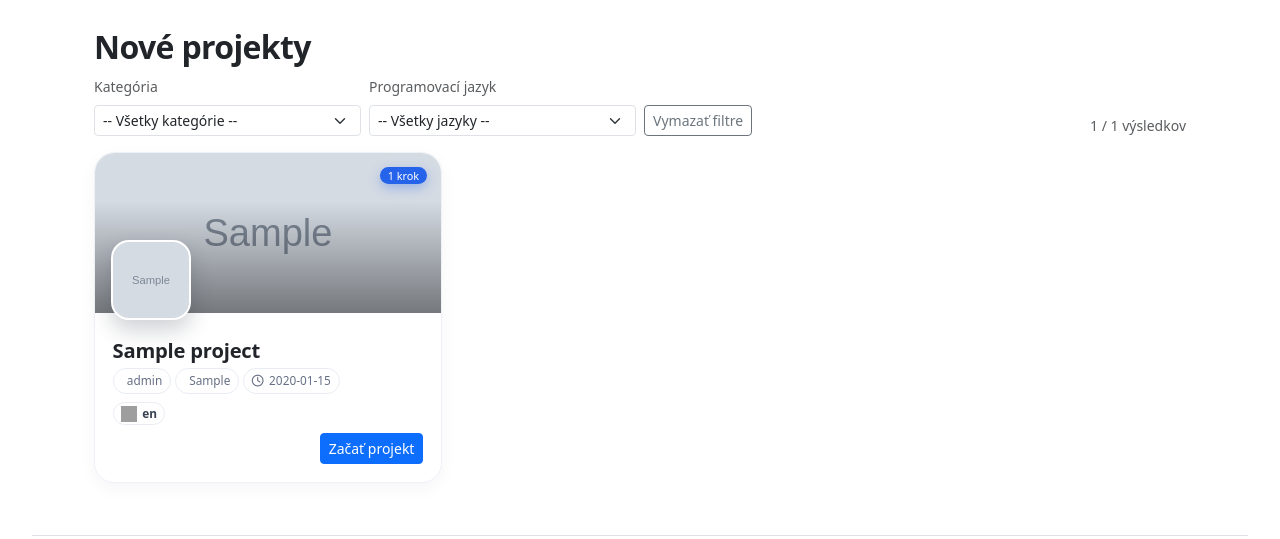
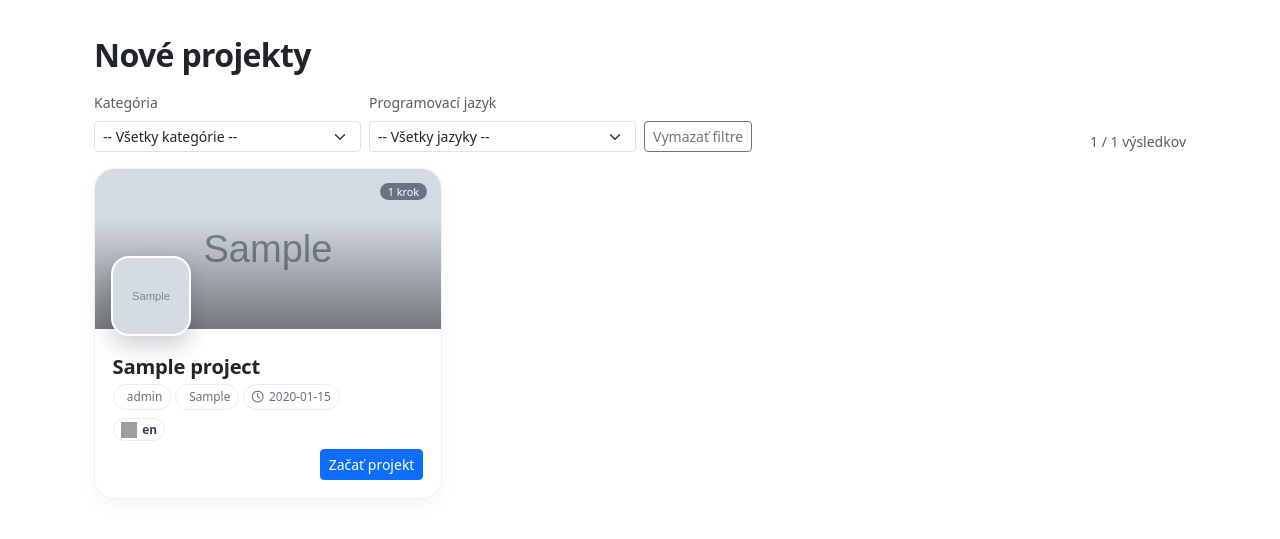
Before and after one commit to andreakollova/platforma-thenthis, a Flask app: page /projekty in a window 1280 px wide. Shown: the part 89-628 px from the top of the page. Run offline with Flask 3, Linux system fonts and the light colour scheme; tables that the repository leaves empty hold one stand-in row (values such as "Sample post"); grey boxes marked "Sample" are stand-in pictures; parts of the project's set-up code (start-up, migrations or seed data) failed here and were passed over; grey boxes are pictures that could not be loaded.

Commit message:
projekty final

```diff
--- a/templates/projekty.html
+++ b/templates/projekty.html
@@ -50,13 +50,12 @@
     background:linear-gradient(180deg, rgba(0,0,0,0) 30%, rgba(0,0,0,.45) 100%);
   }
 
-  /* menší steps „tag“ + skloňovanie pôjde JS-om */
   .projects .badge-steps{
     position:absolute; right:14px; top:14px; z-index:2;
-    background:#2563eb; color:#fff;
-    border-radius:999px; font-weight:400;     /* nie bold */
+    background:#6b7280;         /* mutná sivá */
+    color:#fff;                 /* biele písmo */
+    border-radius:999px; font-weight:400;
     padding:.16rem .49rem; font-size:.68rem;
-    box-shadow:0 4px 12px rgba(37,99,235,.35);
     line-height:1.1;
   }
 
@@ -103,7 +102,7 @@
 
 <main class="projects container py-1">
   <div class="d-flex align-items-center justify-content-between mb-2">
-    <h2 class="mb-0 mt-2" style="font-weight:700; letter-spacing:-.02em;">Nové projekty</h2>
+    <h2 class="mb-2 mt-3" style="font-weight:700; letter-spacing:-.02em;">Nové projekty</h2>
     {# verejná stránka – žiadne tlačidlo „Vytvoriť projekt“ #}
   </div>
 
```
